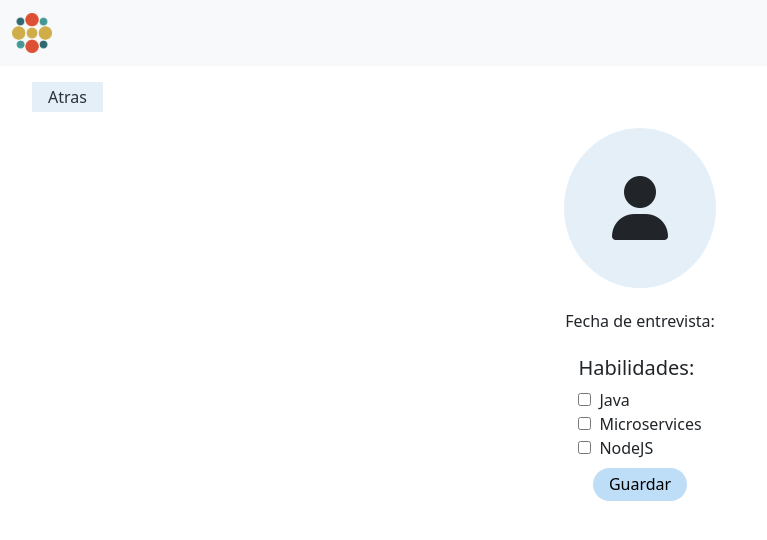
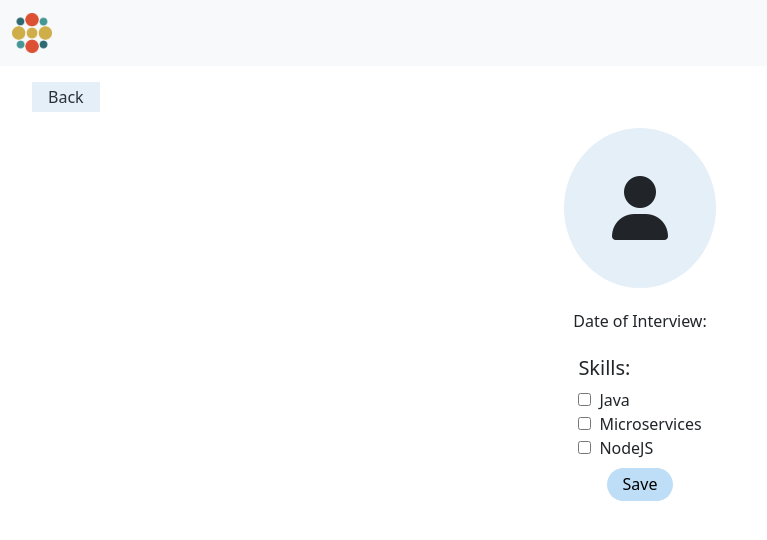
Before and after one commit to alfclark/hr-suite, a Vue app: page /candidate/1 in a window 1280 px wide. Shown: the top 540 px of the page, without its empty margins (0-767 px from the left). Built offline with nearby package versions, Linux system fonts and the light colour scheme; no server answers; the database is empty.

Commit message:
English translation

```diff
--- a/src/views/CandidateView.vue
+++ b/src/views/CandidateView.vue
@@ -1,17 +1,17 @@
 <template>
   <section class="user">
     <div class="back">
-      <router-link class="backBtn" to="/">Atras</router-link>
+      <router-link class="backBtn" to="/">Back</router-link>
     </div>
     <div class="img">
       <i class="fa-solid fa-user"></i>
     </div>
     <div class="info">
       <h4>{{ candidate.name }}</h4>
-      <h6>Fecha de entrevista: {{ candidate.date }}</h6>
+      <h6>Date of Interview: {{ candidate.date }}</h6>
     </div>
     <div class="skills">
-      <h5>Habilidades:</h5>
+      <h5>Skills:</h5>
       <form @submit.prevent="" class="skillsList">
         <input v-model="java" type="checkbox" class="skill" id="java" />
         <label for="java">Java</label><br />
@@ -26,7 +26,7 @@
         <label for="nodejs">NodeJS</label><br />
         <div class="actions">
           <button :class="{ saved: saved }" @click="saveSkills" class="save">
-            Guardar
+            Save
           </button>
         </div>
       </form>
--- a/src/views/HomeView.vue
+++ b/src/views/HomeView.vue
@@ -1,13 +1,13 @@
 <template>
   <section class="Home">
-    <h2 class="title">Manejo de Candidatos</h2>
+    <h2 class="title">Recruiment Management System</h2>
     <!-- Seccion input añadir un candidato -->
     <div class="addSection">
-      <h4 class="addTitle">Añadir Candidato y Fecha de Entrevista</h4>
+      <h4 class="addTitle">Add Candidate and Date of Interview</h4>
       <form class="inputSection" @submit.prevent="addNewCandidate">
         <input
           v-model="newCandidate.name"
-          placeholder="Nombre del candidato"
+          placeholder="Candidate name"
           autocomplete="off"
           class="nameInput"
           required
@@ -25,7 +25,7 @@
     </div>
     <!-- Seccion Lista candidatos -->
     <div class="candidatesList">
-      <h4>Lista de Candidatos</h4>
+      <h4>Candidates List</h4>
       <ul class="candidates">
         <li
           class="candidate"
@@ -37,16 +37,16 @@
               <i class="fa-solid fa-user"></i>
             </div>
             <div class="infoSection name">
-              <h6 class="subtitle">Nombre</h6>
+              <h6 class="subtitle">Name</h6>
               <h4 class="sectionValue">{{ name }}</h4>
             </div>
             <div class="infoSection">
-              <h6 class="subtitle">Fecha Entrevista</h6>
+              <h6 class="subtitle">Interview Date</h6>
               <h5 class="sectionValue">{{ date }}</h5>
             </div>
             <div class="infoSection actions">
               <router-link class="details" :to="'/candidate/' + id">
-                Detalles
+                Details
               </router-link>
               <button @click="deleteCandidate(id)" class="deleteCandidate">
                 <i class="fa-solid fa-xmark"></i>
```
